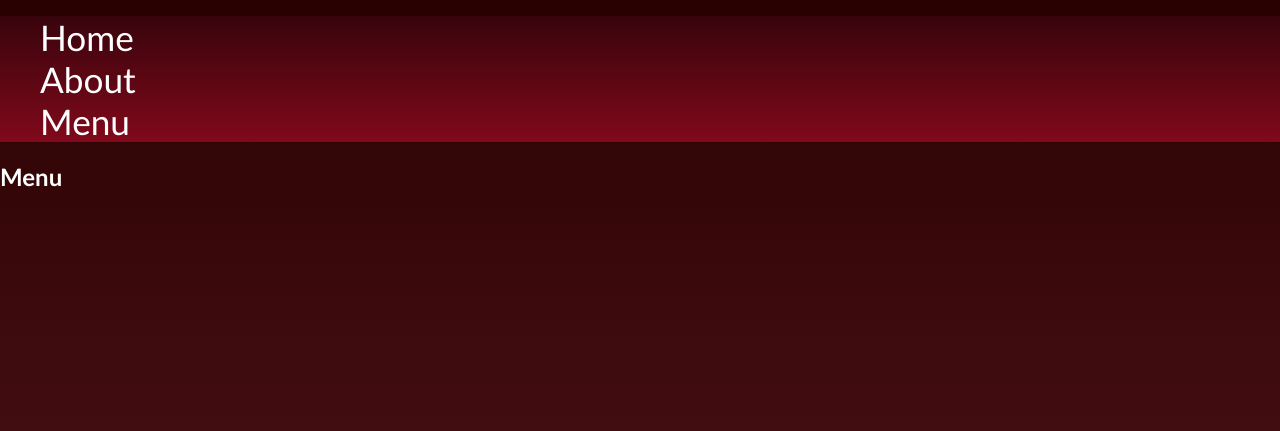
After one commit to ImpendingKataclysm/restaurant_website, a Django app: template templates/menu.html in a window 1280 px wide. The commit adds this page. Shown: the top 431 px of the page. Run offline with Django 3.2, Linux system fonts and the light colour scheme; the template is opened without the code that fills it, so the values that code supplies are empty.

Commit message:
Added a menu page

```diff
--- a/restaurant/urls.py
+++ b/restaurant/urls.py
@@ -5,4 +5,5 @@ from . import views
 urlpatterns = [
     path('', views.HomePage.as_view(), name='home'),
     path('about/', views.AboutPage.as_view(), name='about'),
+    path('menu/', views.MenuList.as_view(), name='menu'),
 ]
--- a/templates/base.html
+++ b/templates/base.html
@@ -11,6 +11,7 @@
         <ul>
             <li><a href="{% url 'home' %}">Home</a> </li>
             <li><a href="{% url 'about' %}">About</a> </li>
+            <li><a href="{% url 'menu' %}">Menu</a> </li>
         </ul>
     </nav>
     <main>
--- /dev/null
+++ b/templates/menu.html
@@ -0,0 +1,7 @@
+{% extends 'base.html' %}
+
+{% block title %}Restaurant - Menu {% endblock %}
+
+{% block content %}
+    <h2>Menu</h2>
+{% endblock %}
```
Also changed, not shown: restaurant/views.py (+7 -0 lines).
